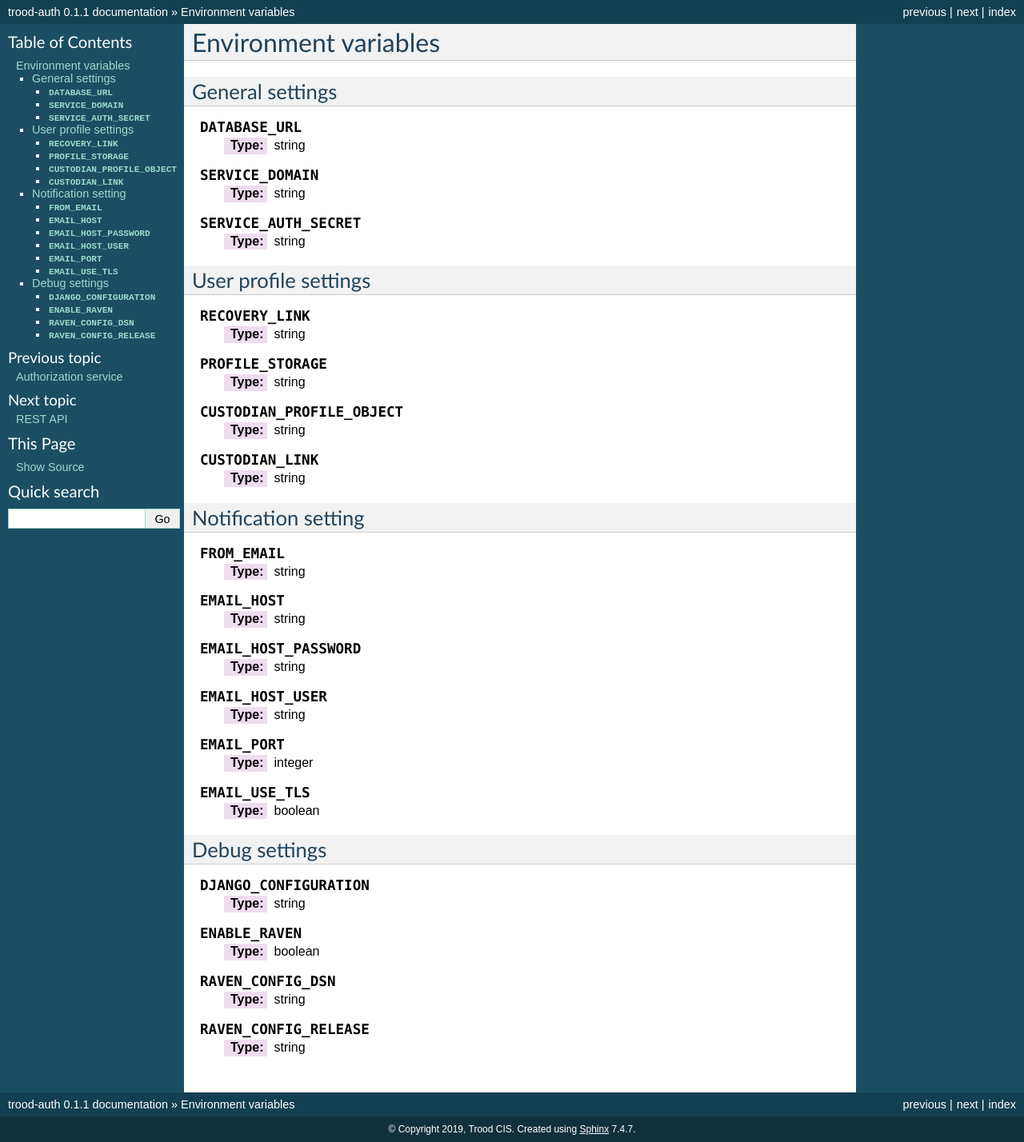
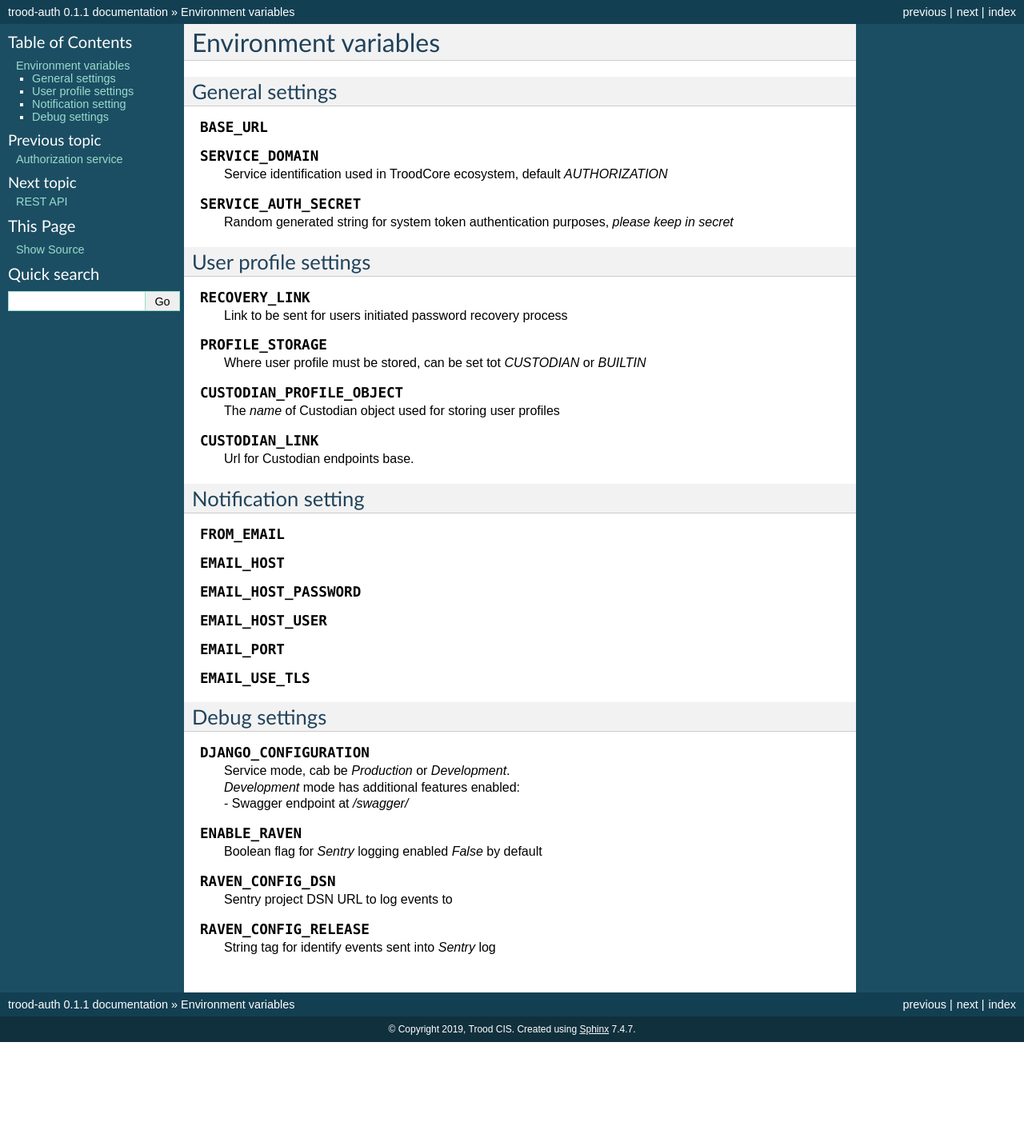
Before and after one commit to TroodInc/trood-auth, a Sphinx documentation site: the page built from docs/config.rst, in a window 1280 px wide. Shown: the whole page at 80% size. Built offline with Sphinx 7.4.7, drawn with Linux system fonts in a browser that asks for light colours; pages that are not in the unit, such as notebooks, are missing from menus; after the commit the page ends 1303 px from its top, so only the background shows below that.

Commit message:
Env params docs fixed. building with force rebuild now

```diff
--- a/docs/config.rst
+++ b/docs/config.rst
@@ -4,63 +4,84 @@ Environment variables
 General settings
 ----------------
 
-.. confval:: DATABASE_URL
-    :type: string
+.. envvar:: BASE_URL
 
-.. confval:: SERVICE_DOMAIN
-    :type: string
 
-.. confval:: SERVICE_AUTH_SECRET
-    :type: string
+.. envvar:: SERVICE_DOMAIN
+
+    Service identification used in TroodCore ecosystem, default `AUTHORIZATION`
+
+
+.. envvar:: SERVICE_AUTH_SECRET
+
+    Random generated string for system token authentication purposes, `please keep in secret`
+
 
 User profile settings
 ---------------------
 
-.. confval:: RECOVERY_LINK
-    :type: string
+.. envvar:: RECOVERY_LINK
 
-.. confval:: PROFILE_STORAGE
-    :type: string
+    Link to be sent for users initiated password recovery process
 
-.. confval:: CUSTODIAN_PROFILE_OBJECT
-    :type: string
 
-.. confval:: CUSTODIAN_LINK
-    :type: string
+.. envvar:: PROFILE_STORAGE
+
+    Where user profile must be stored, can be set tot `CUSTODIAN` or `BUILTIN`
+
+
+.. envvar:: CUSTODIAN_PROFILE_OBJECT
+
+    The `name` of Custodian object used for storing user profiles
+
+
+.. envvar:: CUSTODIAN_LINK
+
+    Url for Custodian endpoints base.
+
 
 Notification setting
 --------------------
 
-.. confval:: FROM_EMAIL
-    :type: string
+.. envvar:: FROM_EMAIL
 
-.. confval:: EMAIL_HOST
-    :type: string
 
-.. confval:: EMAIL_HOST_PASSWORD
-    :type: string
+.. envvar:: EMAIL_HOST
 
-.. confval:: EMAIL_HOST_USER
-    :type: string
 
-.. confval:: EMAIL_PORT
-    :type: integer
+.. envvar:: EMAIL_HOST_PASSWORD
 
-.. confval:: EMAIL_USE_TLS
-    :type: boolean
+
+.. envvar:: EMAIL_HOST_USER
+
+
+.. envvar:: EMAIL_PORT
+
+
+.. envvar:: EMAIL_USE_TLS
+
 
 
 Debug settings
 --------------
 
-.. confval:: DJANGO_CONFIGURATION
-    :type: string
+.. envvar:: DJANGO_CONFIGURATION
 
-.. confval:: ENABLE_RAVEN
-    :type: boolean
+    | Service mode, cab be `Production` or `Development`.
+    | `Development` mode has additional features enabled:
+    | - Swagger endpoint at  `/swagger/`
 
-.. confval:: RAVEN_CONFIG_DSN
-    :type: string
 
-.. confval:: RAVEN_CONFIG_RELEASE
-    :type: string
+.. envvar:: ENABLE_RAVEN
+
+    Boolean flag for `Sentry` logging enabled `False` by default
+
+
+.. envvar:: RAVEN_CONFIG_DSN
+
+    Sentry project DSN URL to log events to
+
+
+.. envvar:: RAVEN_CONFIG_RELEASE
+
+    String tag for identify events sent into `Sentry` log
```
Also changed, not shown: 1 other file.
